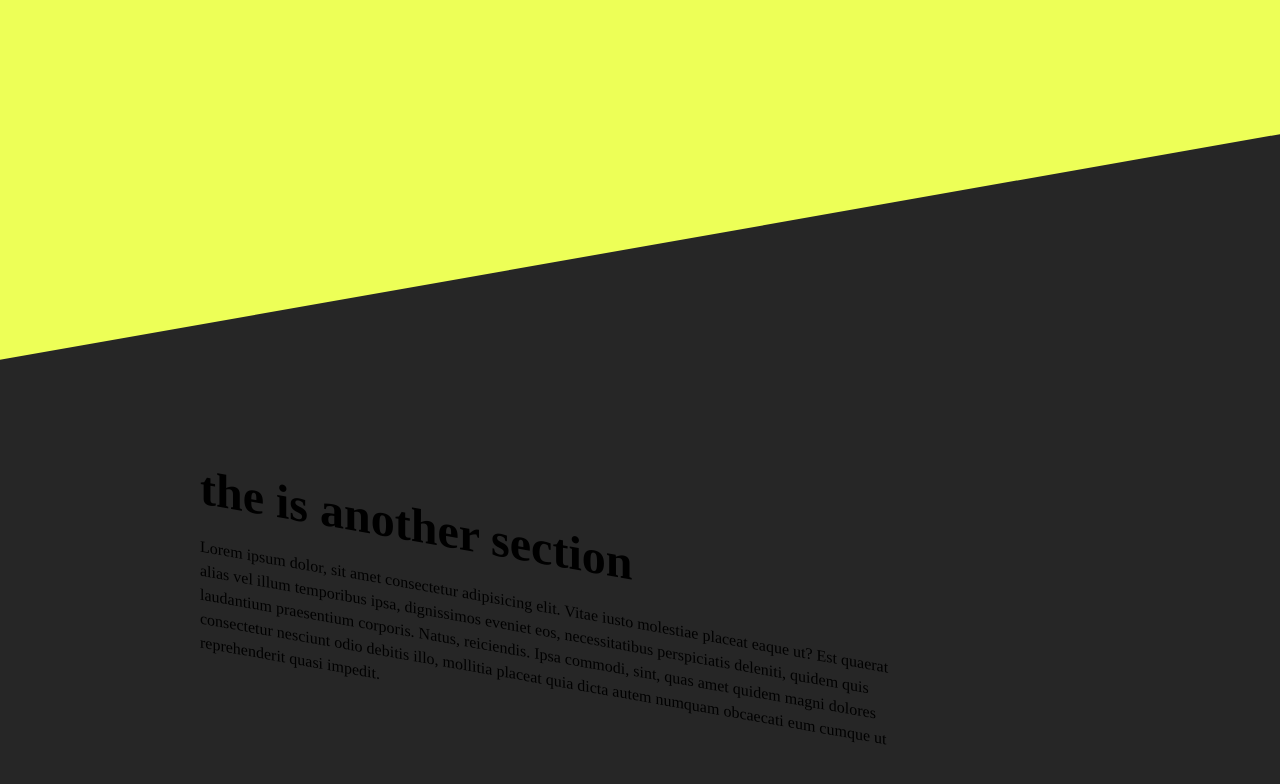
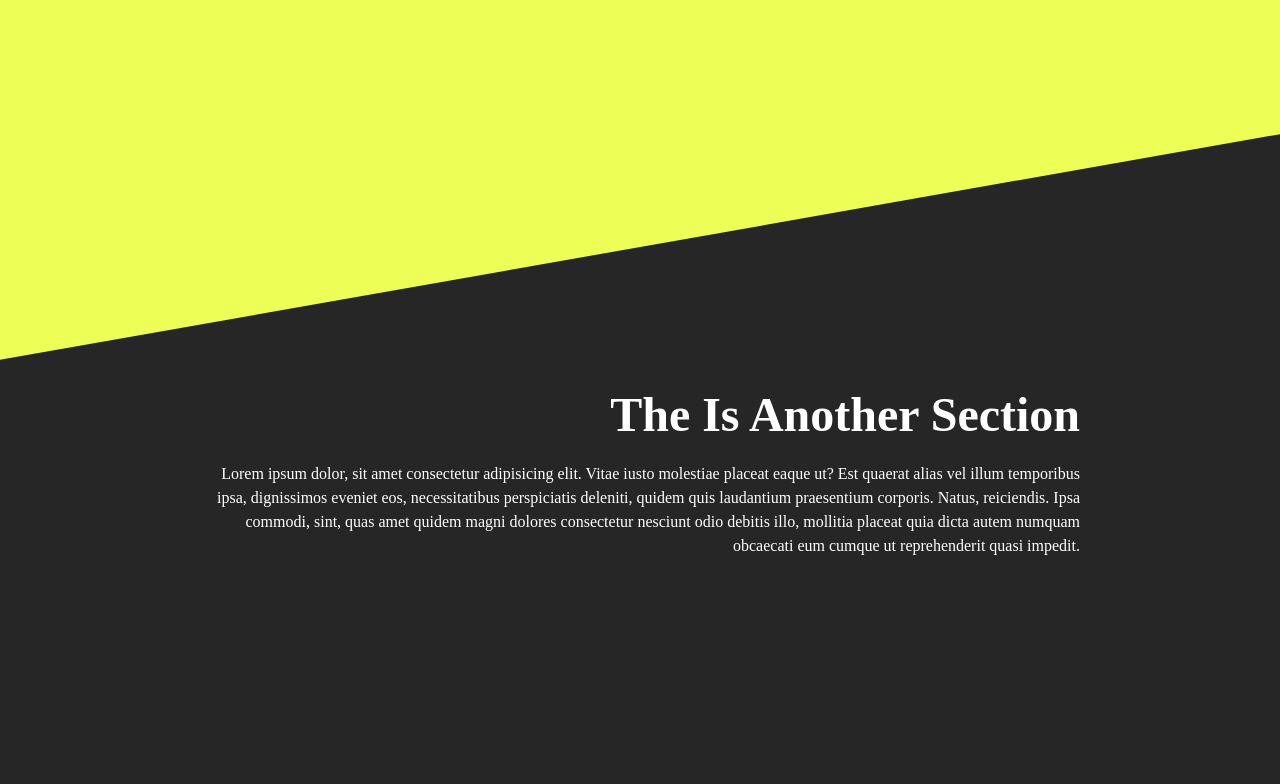
Before and after one commit to VisheshSingh/skewed-divs, a plain HTML site: page index2.html in a window 1280 px wide. Shown: the part 348-1132 px from the top of the page. After the commit the page ends 1056 px from the top, so only its background shows below. Drawn offline with Linux system fonts and the light colour scheme.

Commit message:
final fixes

```diff
--- a/index2.html
+++ b/index2.html
@@ -16,10 +16,10 @@
     </section>
 
     <section class="sec2">
-        <div class="container">
+
             <h1>the is another section</h1>
             <p>Lorem ipsum dolor, sit amet consectetur adipisicing elit. Vitae iusto molestiae placeat eaque ut? Est quaerat alias vel illum temporibus ipsa, dignissimos eveniet eos, necessitatibus perspiciatis deleniti, quidem quis laudantium praesentium corporis. Natus, reiciendis. Ipsa commodi, sint, quas amet quidem magni dolores consectetur nesciunt odio debitis illo, mollitia placeat quia dicta autem numquam obcaecati eum cumque ut reprehenderit quasi impedit.</p>
-        </div>
+
     </section>
 </body>
 </html>
--- a/style.css
+++ b/style.css
@@ -70,3 +70,24 @@ body{
     line-height: 1.5em;
     width:80%;
 }
+
+.sec2{
+    padding: 0 200px 150px;
+    color: #fff;
+    text-align: right;
+}
+
+.sec2 h1{
+    text-transform: capitalize;
+    margin:0;
+    padding:20px 0;
+    font-size:3em;
+}
+
+.sec2 p {
+    margin:0;
+    padding: 0;
+    font-size:1em;
+    line-height: 1.5em;
+    width:100%;
+}
```
